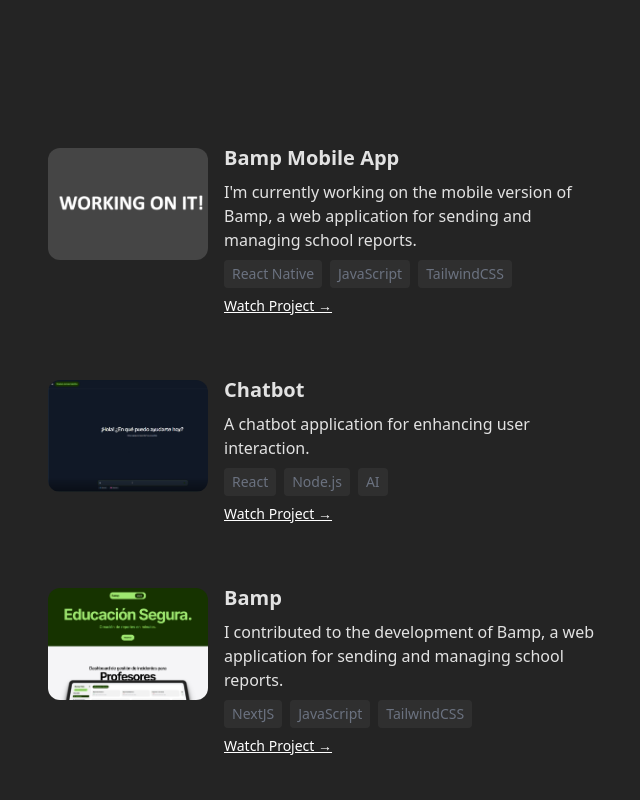
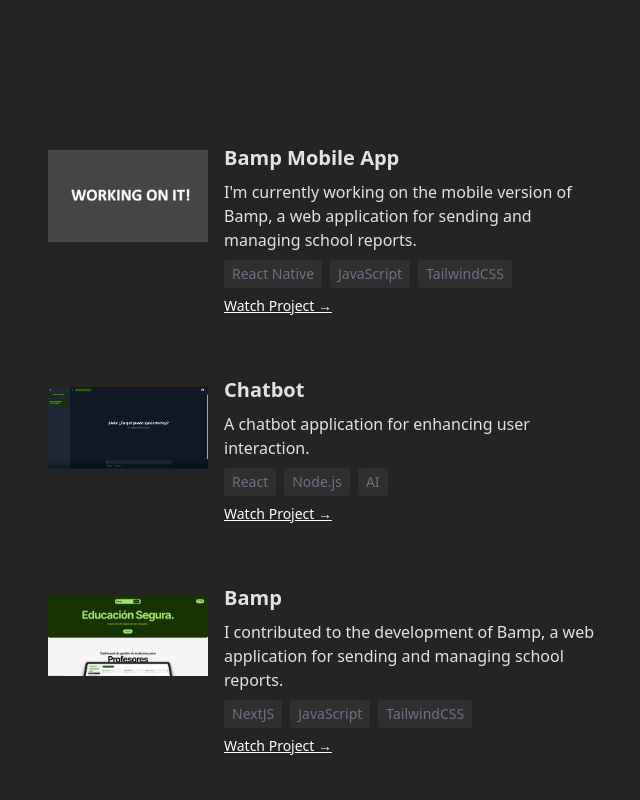
Before and after one commit to YoussefAKQ/YoussefAKQ.github.io, a React (Vite) app: page / in a window 1280 px wide. Shown: the part 780-1580 px from the top of the page, without its empty margins (608-1248 px from the left). Built offline with nearby package versions, Linux system fonts and the light colour scheme.

Commit message:
Mejora en imágenes

```diff
--- a/src/components/ProjectItem.jsx
+++ b/src/components/ProjectItem.jsx
@@ -1,11 +1,13 @@
 const ProjectItem = ({ title, description, image, skills, link }) => {
   return (
     <div className='group flex flex-row gap-4 hover:bg-white/10 p-4 rounded-lg transition duration-125 ease-in-out'>
-      <img
-        src={image}
-        alt={title}
-        className="w-32 md:w-40 h-20 md:h-28 object-cover rounded-xl border-2 border-slate-200/10 transition group-hover:border-slate-200/30 flex-shrink-0"
-      />
+      <div className="w-32 md:w-40 h-24 md:h-32 flex-shrink-0">
+        <img
+          src={image}
+          alt={title}
+          className="md:-mt-4 -mt-2 w-full h-full object-contain rounded-2xl border-2 border-slate-200/10 transition group-hover:border-slate-200/30"
+        />
+      </div>
       <div className='space-y-2 flex-grow min-w-0'>
         <h3 className='text-lg md:text-xl font-bold -mt-1'>{title}</h3>
         <p className='text-sm md:text-base'>{description}</p>
```
